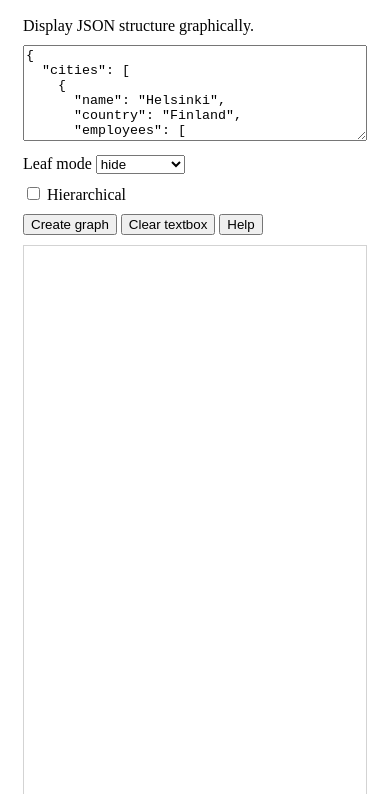
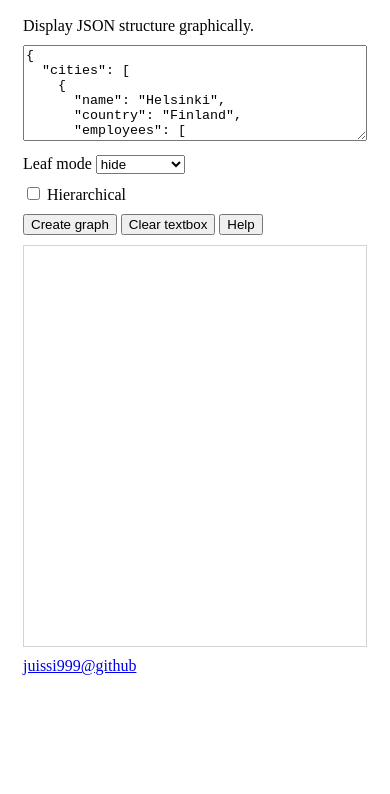
Before and after one commit to juissi999/jsonviz, a website built with webpack: page docs/index.html in a window 390 px wide. Shown: the part 50-844 px from the top of the page. Built offline with nearby package versions, Linux system fonts and the light colour scheme; what vis-data would draw is missing.

Commit message:
Fix some errors from previous DOM creation change

```diff
--- a/src/index.js
+++ b/src/index.js
@@ -14,6 +14,8 @@ const STYLES = {
   LEAFSHAPE: 'ellipse',
   ROOTFONT: { size: 25 }
 }
+
+const APPID = 'app'
 
 const resetTextBox = () => {
   const sampleJSON = `{
@@ -76,7 +78,7 @@ const refreshGraph = () => {
 
 window.addEventListener('load', () => {
   // define callback-functions for DOM-elements
-  createLayout('app')
+  createLayout(APPID)
   document.getElementById('createbtn').addEventListener('click', refreshGraph)
   document.getElementById('clearbtn').addEventListener('click', () => {
     document.getElementById('jsonstr').value = ''
@@ -138,19 +140,16 @@ const createLayout = (elId) => {
   const block4 = document.createElement('div')
   block4.setAttribute('class', 'block')
   block4.innerHTML = `
-    <div class="block">
-      <input type="checkbox" id="hierarchychkbx"> <label for="hierarchychkbx">Hierarchical</label>
-    </div>`
+    <input type="checkbox" id="hierarchychkbx">
+    <label for="hierarchychkbx">Hierarchical</label>`
   container.appendChild(block4)
 
   const block5 = document.createElement('div')
   block5.setAttribute('class', 'block')
   block5.innerHTML = `
-    <div class="block">
       <button id="createbtn">Create graph</button>
       <button id="clearbtn">Clear textbox</button>
-      <button id="helpbtn">Help</button>
-    </div>`
+      <button id="helpbtn">Help</button>`
   container.appendChild(block5)
 
   const graph = document.createElement('div')
--- a/src/style.css
+++ b/src/style.css
@@ -30,7 +30,7 @@
   .container {
     width: 100%;
   }
-  #app {
+  #graph {
     height: 400px;
   }
 }
```
Also changed, not shown: docs/main.js.
